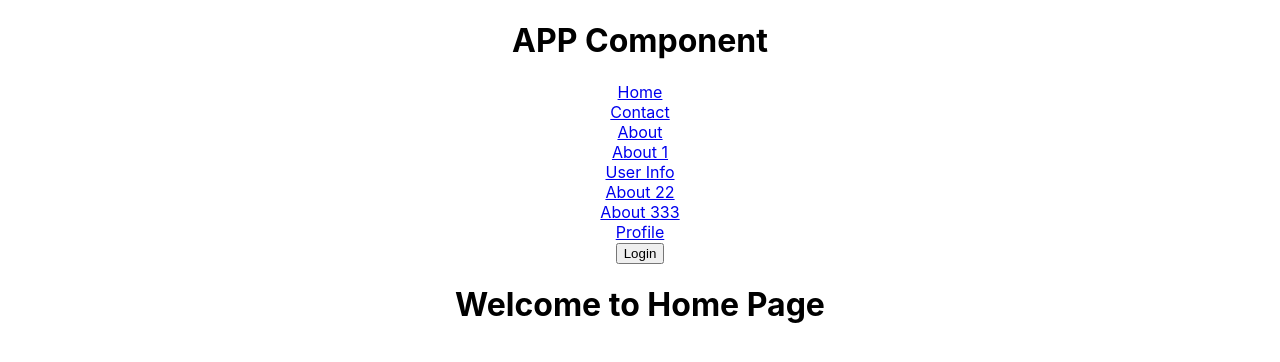
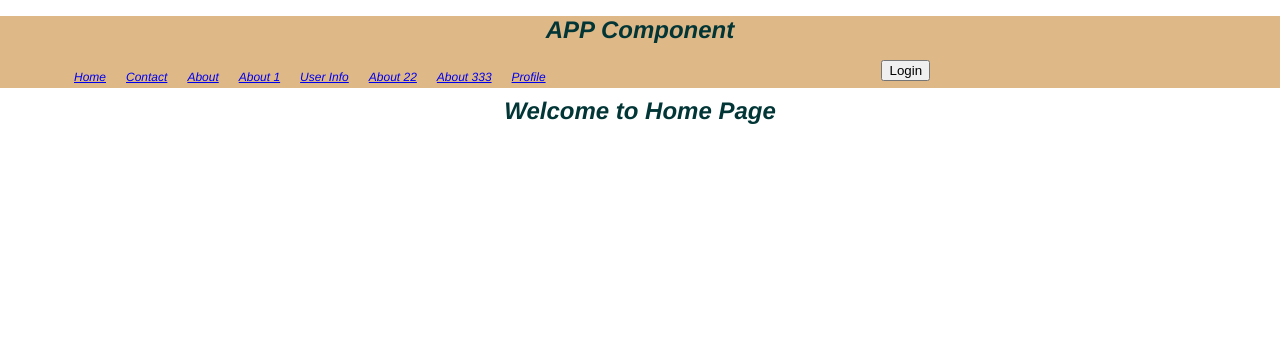
Before and after one commit to AishaGench/MyReactApp, a React (Create React App) app in the folder ReactLifeCycle/react-fetch/: page / in a window 1280 px wide. Shown: the top 362 px of the page. Built offline with nearby package versions, Linux system fonts and the light colour scheme.

Commit message:
added some css file

```diff
--- a/ReactLifeCycle/react-fetch/src/App.css
+++ b/ReactLifeCycle/react-fetch/src/App.css
@@ -1,10 +1,26 @@
 .activeClass{
   color: white;
-  background-color: black;
+  background-color: rgb(22, 152, 161);
   font-weight: bolder;
 }
 .App {
   text-align: center;
+  font-size: 12px;
+  color: rgb(2, 54, 54);
+}
+header{
+height: 72px;
+background-color: burlywood;
+align-items: center;
+padding: 0 24px;
+font-family: 'Franklin Gothic Medium', 'Arial Narrow', Arial, sans-serif;
+font-style: italic;
+list-style-type: none;
+}
+li{
+  display: inline;
+  padding: 10px;
+  float: left;
 }
 
 .App-logo {
--- a/ReactLifeCycle/react-fetch/src/App.js
+++ b/ReactLifeCycle/react-fetch/src/App.js
@@ -26,18 +26,22 @@ class App extends Component {
   render(){
     return (
       <BrowserRouter>
+      <header>
         <div className="App">
           <h1>APP Component</h1>
-          <Link to="/">Home</Link><br/>
-          <Link to="/Contact">Contact</Link><br/>
-          <Link to="/AboutPage">About</Link><br/>
-          <Link to="/AboutPage/1">About 1</Link><br/>
-          <Link to="/UserInfo">User Info</Link><br/>
+          <nav><ul>
+            <li><Link to="/">Home</Link></li>
+            <li><Link to="/Contact">Contact</Link></li>
+            <li><Link to="/AboutPage">About</Link></li>
+            <li><Link to="/AboutPage/1">About 1</Link></li>
+            <li><Link to="/UserInfo">User Info</Link></li>
+            <li><NavLink activeClassName="activeClass" to="/AboutPage/22">About 22</NavLink></li>
+            <li><NavLink activeClassName="activeClass" to="/AboutPage/33/33">About 333</NavLink></li>
+            <li><NavLink activeClassName="activeClass" to="/Profile">Profile</NavLink></li>
+              </ul>
+          </nav>
           {/* <NavLink activeStyle={{color:"red"}} to="/AboutPage/22">About 22</NavLink><br/>
           <NavLink activeStyle={{color:"red"}} to="/AboutPage/33/33">About 333</NavLink> */}
-          <NavLink activeClassName="activeClass" to="/AboutPage/22">About 22</NavLink><br/>
-          <NavLink activeClassName="activeClass" to="/AboutPage/33/33">About 333</NavLink><br/>
-          <NavLink activeClassName="activeClass" to="/Profile">Profile</NavLink><br/>
           <input type="button" onClick={this.onClickButton} value={this.state.loggedIn ? "Logout":"Login"}/>
           <Switch>
             <Route path="/" exact strict render={()=>{return <h1>Welcome to Home Page </h1>}}/>
@@ -55,6 +59,7 @@ class App extends Component {
             <Route component={Error} />
           </Switch>
         </div>
+        </header>
       </BrowserRouter>
     );
   }
```
